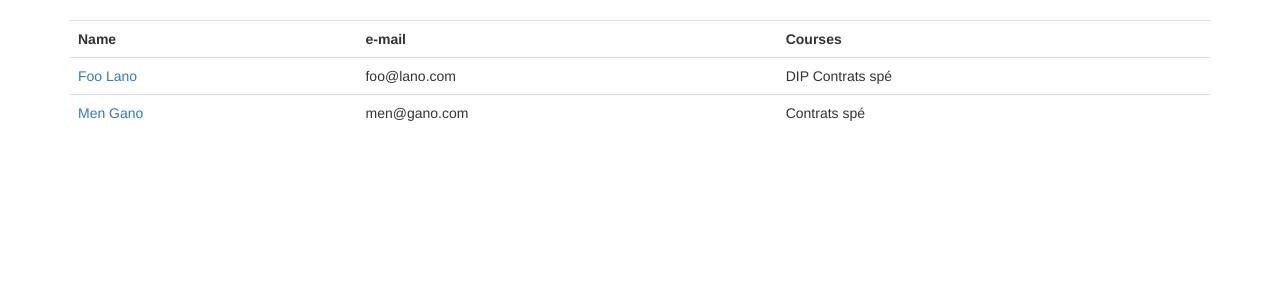
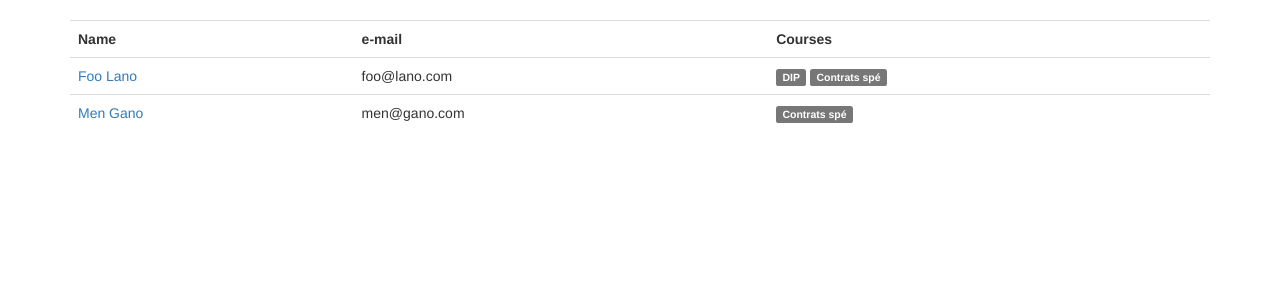
Before and after one commit to mw4rf/pyclassbook, a Django app: page /students/ in a window 1280 px wide. Shown: the part 52-352 px from the top of the page. Run offline with Django 3.2, Linux system fonts and the light colour scheme; data comes from the database, SQL or seed files in the repository; some libraries are stand-ins or nearby versions.

Commit message:
student list : courses list

```diff
--- a/shared/templates/base.html
+++ b/shared/templates/base.html
@@ -7,6 +7,7 @@
      <script src="{% static 'jquery-2.1.4.min.js' %}"></script>
      <script src="{% static 'bootstrap/js/bootstrap.min.js' %}"></script>
      <link rel="stylesheet" href="{% static 'bootstrap/css/bootstrap.min.css' %}">
+     <link rel="stylesheet" href="{% static 'main.css' %}">
 </head>
 <body>
     {% include 'navbar.html' %}
--- /dev/null
+++ b/static/main.css
@@ -0,0 +1,4 @@
+
+.label a, .badge a {
+color: white;
+}
--- a/students/templates/students/index.html
+++ b/students/templates/students/index.html
@@ -14,7 +14,7 @@
         <tr>
             <td><a href="{% url 'students:show' s.id %}">{{ s.fullname }}</a></td>
             <td>{{ s.email }}</td>
-            <td>{{ s.courses.all|format_courses }}</td>
+            <td><span style="display: inline-block;">{{ s.courses.all|courses_for_student }}</span></td>
         </tr>
         {% endfor %}
     </table>
--- a/students/templatetags/students_tags.py
+++ b/students/templatetags/students_tags.py
@@ -1,4 +1,6 @@
 from django import template
+from django.utils.html import conditional_escape
+from django.utils.safestring import mark_safe
 
 register = template.Library()
 
@@ -10,9 +12,13 @@ def average_for_course(student, course):
 def marks_for_course(student, course):
     return student.marks_for_course(course)
 
-@register.filter
-def format_courses(courses):
+@register.filter(needs_autoescape=True, name="courses_for_student")
+def courses_for_student(courses, autoescape=True):
+    if autoescape:
+        esc = conditional_escape
+    else:
+        esc = lambda x: x
     result = ""
     for c in courses:
-        result = result + c.name + " "
-    return result
+        result = result + '<span class="label label-default"><a href="/courses/%s/">%s</a></span> ' % (esc(c.id), esc(c.name))
+    return mark_safe(result)
```
